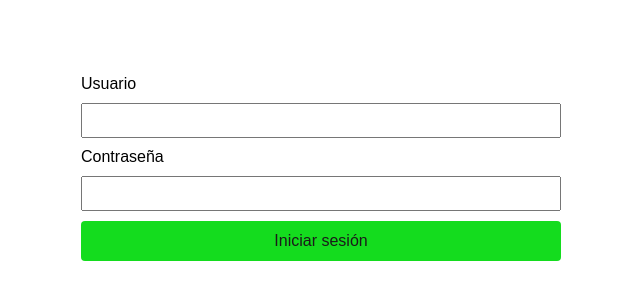
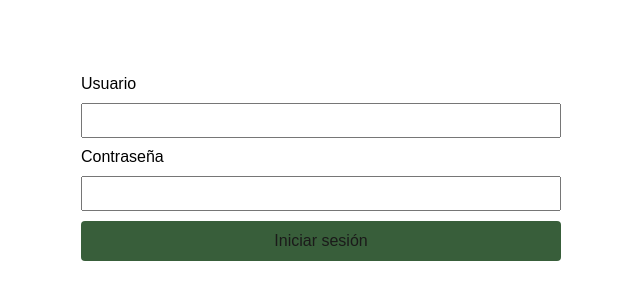
Before and after one commit to Alejandroo08/Aleeeee-login, a plain HTML site: page index.html in a window 1280 px wide. Shown: the part 232-532 px from the top of the page, without its empty margins (319-959 px from the left). Drawn offline with Linux system fonts and the light colour scheme.

Commit message:
Modifique el css

```diff
--- a/css.css
+++ b/css.css
@@ -31,7 +31,7 @@
   }
 
   button {
-    background: rgb(20, 220, 30);
+    background: rgb(56, 94, 58);
     height: 40px;
     border: none;
     border-radius: 4px;
```
